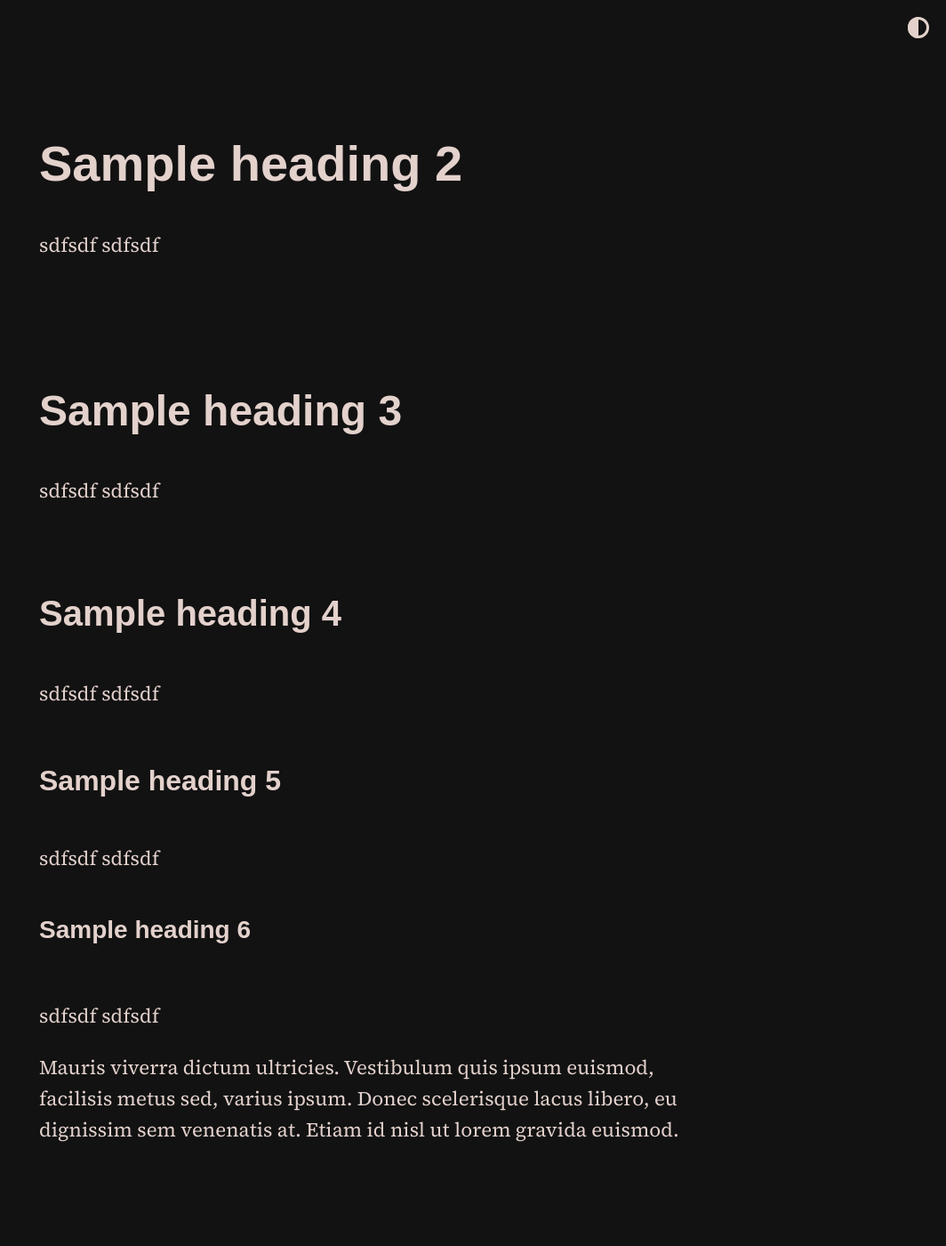
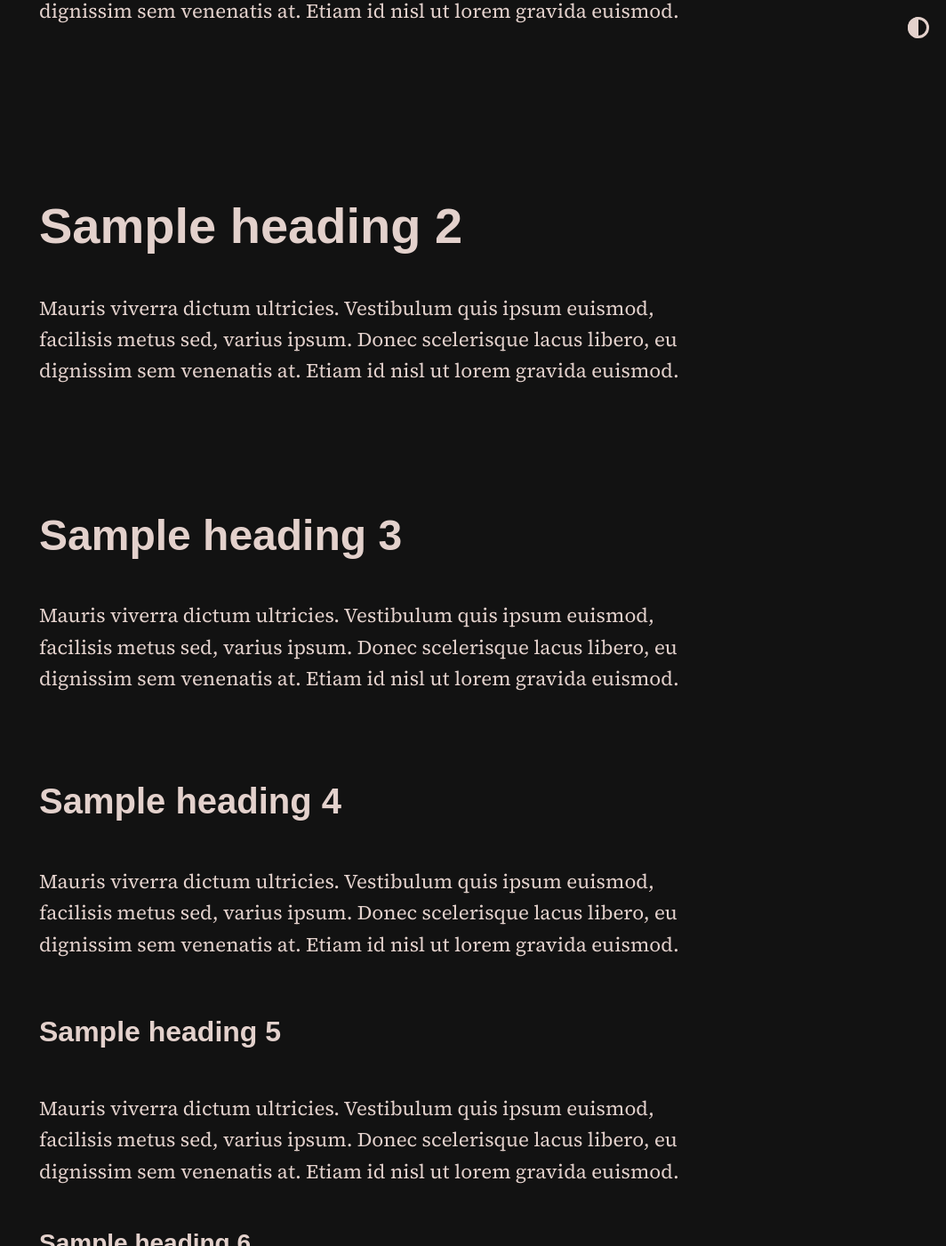
Before and after one commit to scherrer-txt/bts, a Jekyll site: the page built from _posts/2024-03-21-overview-post.md, in a window 1280 px wide and 1400 px high, scrolled down 1195 px. Shown: the whole window at 89% size, without its empty margins (216-1280 px from the left). Built offline with Jekyll 4.4.1, drawn with Linux system fonts in a browser that asks for light colours; some web fonts are replaced; some of the changed text lies outside the part shown.

Commit message:
Update 2024-03-21-overview-post.md

```diff
--- a/_posts/2024-03-21-overview-post.md
+++ b/_posts/2024-03-21-overview-post.md
@@ -7,23 +7,28 @@ tags: [overview, moonwalk]
 Lorem ipsum[^1] dolor sit amet, consectetur adipiscing elit. Pellentesque vel lacinia neque. Praesent nulla quam, ullamcorper in sollicitudin ac, molestie sed justo. Cras aliquam, sapien id consectetur accumsan, augue magna faucibus ex, ut ultricies turpis tortor vel ante. In at rutrum tellus.
 
 # Sample heading 1
-sdfsdf
-sdf
+
+Mauris viverra dictum ultricies. Vestibulum quis ipsum euismod, facilisis metus sed, varius ipsum. Donec scelerisque lacus libero, eu dignissim sem venenatis at. Etiam id nisl ut lorem gravida euismod.
+
 ## Sample heading 2
-sdfsdf
-sdfsdf
+
+Mauris viverra dictum ultricies. Vestibulum quis ipsum euismod, facilisis metus sed, varius ipsum. Donec scelerisque lacus libero, eu dignissim sem venenatis at. Etiam id nisl ut lorem gravida euismod.
+
 ### Sample heading 3
-sdfsdf
-sdfsdf
+
+Mauris viverra dictum ultricies. Vestibulum quis ipsum euismod, facilisis metus sed, varius ipsum. Donec scelerisque lacus libero, eu dignissim sem venenatis at. Etiam id nisl ut lorem gravida euismod.
+
 #### Sample heading 4
-sdfsdf
-sdfsdf
+
+Mauris viverra dictum ultricies. Vestibulum quis ipsum euismod, facilisis metus sed, varius ipsum. Donec scelerisque lacus libero, eu dignissim sem venenatis at. Etiam id nisl ut lorem gravida euismod.
+
 ##### Sample heading 5
-sdfsdf
-sdfsdf
+
+Mauris viverra dictum ultricies. Vestibulum quis ipsum euismod, facilisis metus sed, varius ipsum. Donec scelerisque lacus libero, eu dignissim sem venenatis at. Etiam id nisl ut lorem gravida euismod.
+
 ###### Sample heading 6
-sdfsdf
-sdfsdf
+
+Mauris viverra dictum ultricies. Vestibulum quis ipsum euismod, facilisis metus sed, varius ipsum. Donec scelerisque lacus libero, eu dignissim sem venenatis at. Etiam id nisl ut lorem gravida euismod.
 
 Mauris viverra dictum ultricies. Vestibulum quis ipsum euismod, facilisis metus sed, varius ipsum. Donec scelerisque lacus libero, eu dignissim sem venenatis at. Etiam id nisl ut lorem gravida euismod.
 
```
